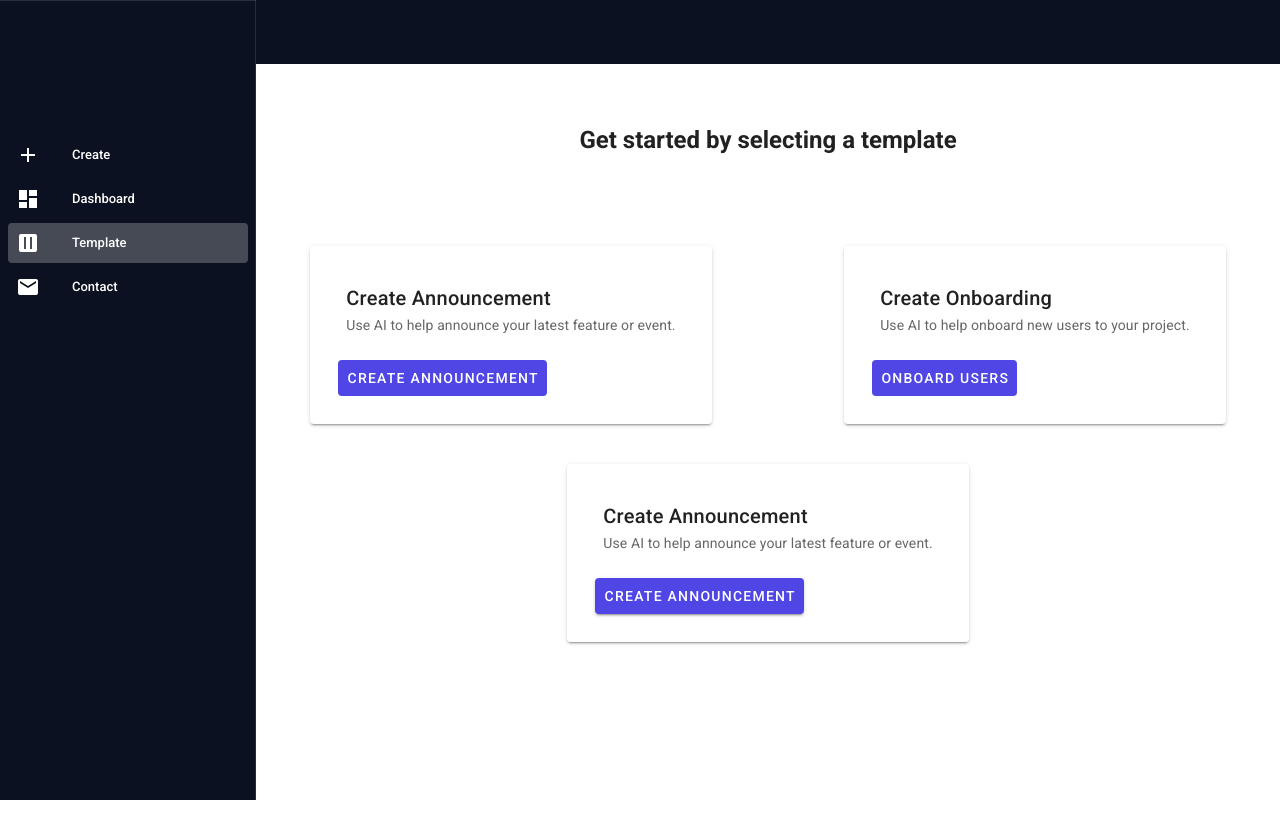
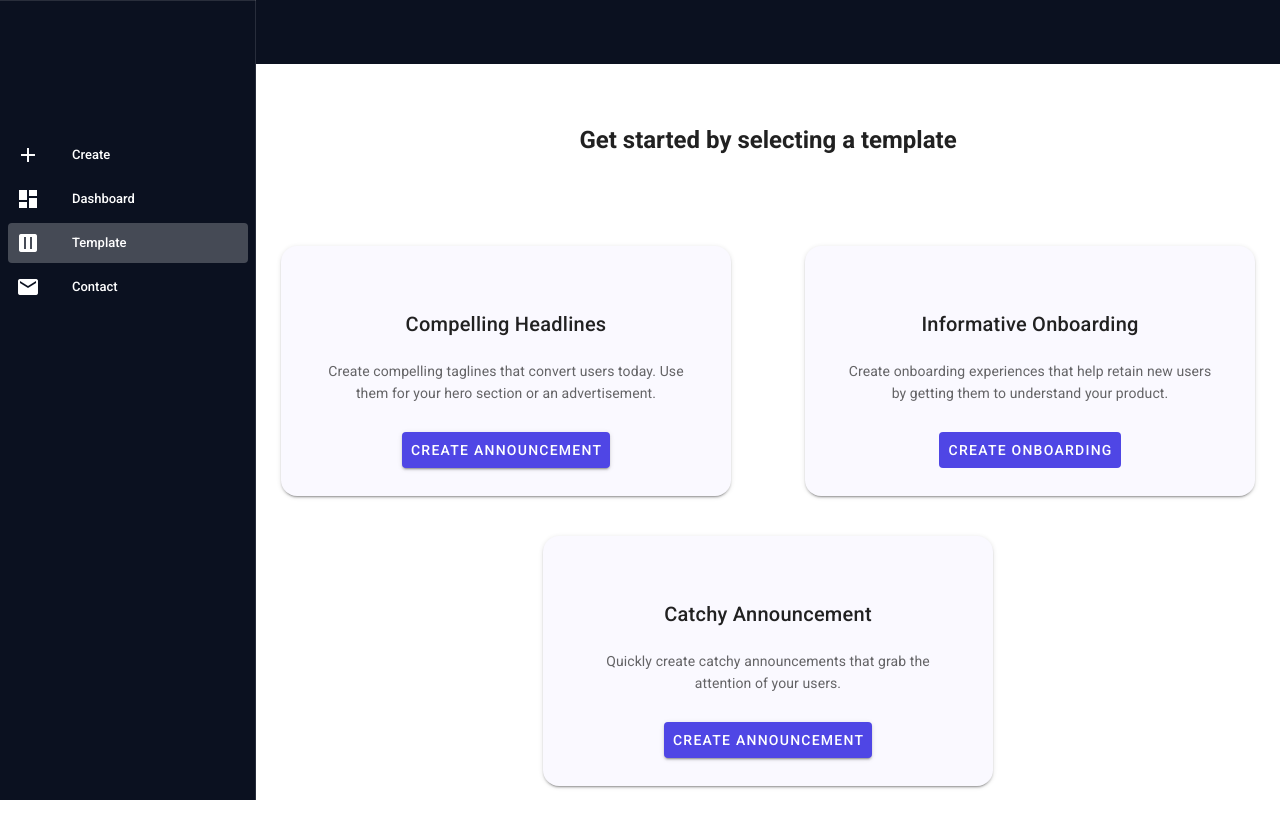
Before and after one commit to rileyleitao/LaunchWell, a Vue app: page /template in a window 1280 px wide. Built offline with nearby package versions, Linux system fonts and the light colour scheme.

Commit message:
touch ups

```diff
--- a/src/App.vue
+++ b/src/App.vue
@@ -132,4 +132,7 @@ export default {
 .navy {
   color: #0b1120;
 }
+.lilac {
+  background-color: #faf9ff;
+}
 </style>
--- a/src/components/CreateAnnouncement.vue
+++ b/src/components/CreateAnnouncement.vue
@@ -65,7 +65,7 @@ export default {
       rules: {
         required: (value) => !!value || "Required.",
       },
-      productSelection: ["Announcement", "Onboarding", "Tutorial"],
+      productSelection: ["Headline", "Onboarding", "Announcement", "Other"],
     };
   },
   computed: {
--- a/src/components/ProductSelection.vue
+++ b/src/components/ProductSelection.vue
@@ -7,46 +7,52 @@
     </div>
     <v-row class="d-flex justify-space-around pt-10">
       <v-card
-        class="pa-5 ma-5"
+        style="min-height: 250px; max-width: 450px"
+        class="pa-5 ma-5 rounded-xl align-center d-flex flex-column lilac"
         @click="$router.push({ name: 'AnnouncementCreator' })"
       >
         <v-img></v-img>
-        <v-card-title>Create Announcement</v-card-title>
-        <v-card-subtitle>
-          Use AI to help announce your latest feature or event.
+        <v-card-title>Compelling Headlines</v-card-title>
+        <v-card-subtitle class="py-5 text-center">
+          Create compelling taglines that convert users today. Use them for your
+          hero section or an advertisement.
         </v-card-subtitle>
         <v-card-actions>
-          <v-btn text class="primary" :to="{ name: 'AnnouncementCreator' }"
+          <v-btn class="primary" :to="{ name: 'Create' }"
             >Create Announcement</v-btn
           >
         </v-card-actions>
       </v-card>
       <v-card
-        class="pa-5 ma-5"
+        style="min-height: 250px; max-width: 450px"
+        class="pa-5 ma-5 rounded-xl align-center d-flex flex-column lilac"
         @click="$router.push({ name: 'AnnouncementCreator' })"
       >
         <v-img></v-img>
-        <v-card-title>Create Onboarding</v-card-title>
-        <v-card-subtitle>
-          Use AI to help onboard new users to your project.
+        <v-card-title>Informative Onboarding</v-card-title>
+        <v-card-subtitle class="py-5 text-center">
+          Create onboarding experiences that help retain new users by getting
+          them to understand your product.
         </v-card-subtitle>
         <v-card-actions>
-          <v-btn class="primary" text :to="{ name: 'AnnouncementCreator' }"
-            >Onboard Users</v-btn
+          <v-btn class="primary" text :to="{ name: 'Create' }"
+            >Create onboarding</v-btn
           >
         </v-card-actions>
       </v-card>
       <v-card
-        class="pa-5 ma-5"
+        style="min-height: 250px; max-width: 450px"
+        class="pa-5 ma-5 rounded-xl align-center d-flex flex-column lilac"
         @click="$router.push({ name: 'AnnouncementCreator' })"
       >
         <v-img></v-img>
-        <v-card-title>Create Announcement</v-card-title>
-        <v-card-subtitle>
-          Use AI to help announce your latest feature or event.
+        <v-card-title>Catchy Announcement</v-card-title>
+        <v-card-subtitle class="py-5 text-center">
+          Quickly create catchy announcements that grab the attention of your
+          users.
         </v-card-subtitle>
         <v-card-actions>
-          <v-btn class="primary" :to="{ name: 'AnnouncementCreator' }"
+          <v-btn class="primary" :to="{ name: 'Create' }"
             >Create Announcement</v-btn
           >
         </v-card-actions>
@@ -59,3 +65,8 @@ export default {
   name: "Create",
 };
 </script>
+<style scoped>
+.lilac {
+  background-color: #faf9ff;
+}
+</style>
--- a/src/views/AnnouncementCreator.vue
+++ b/src/views/AnnouncementCreator.vue
@@ -7,7 +7,7 @@
   </div>
 </template>
 <script>
-import CreateAnnouncement from "../components/CreateAnnouncement.vue";
+import CreateAnnouncement from "@/components/CreateAnnouncement.vue";
 
 export default {
   name: "AnnouncementCreator",
```
